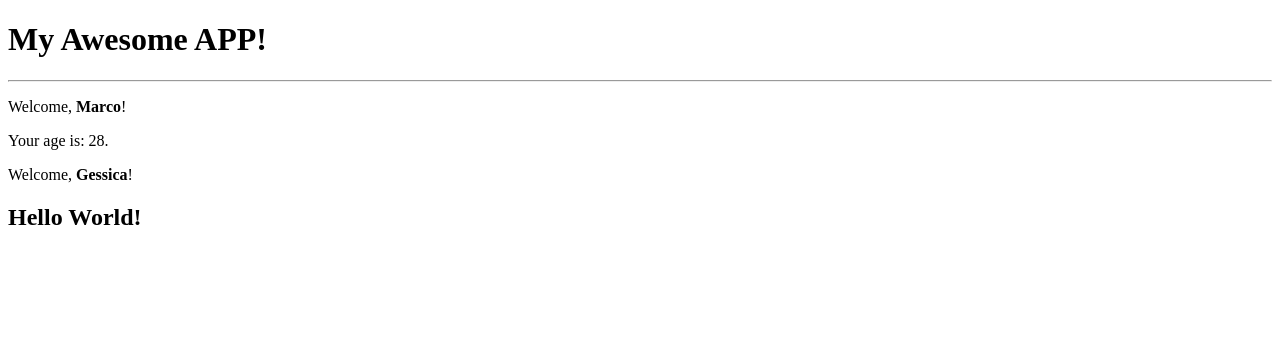
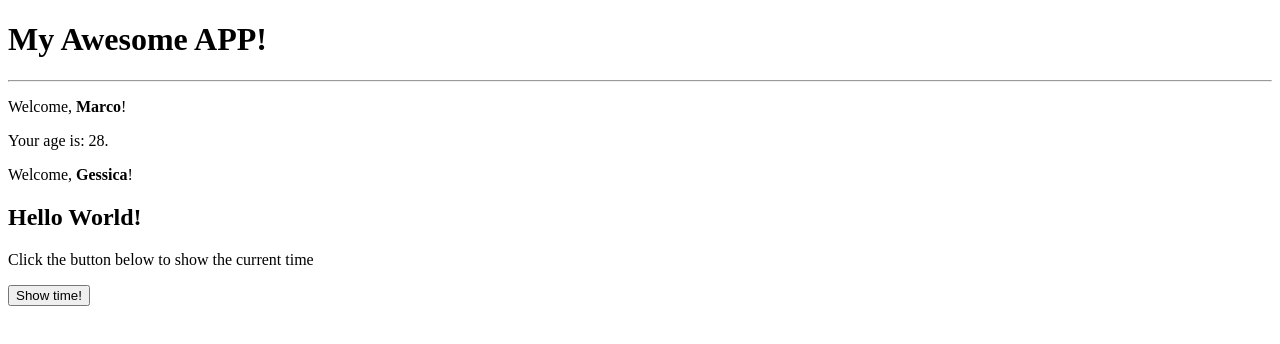
Before and after one commit to SkelGames95/ReactModules, a React (Vite) app in the folder Lessons/my-app/: page / in a window 1280 px wide. Shown: the top 344 px of the page. Built offline with nearby package versions, Linux system fonts and the light colour scheme.

Commit message:
AlertClock component added

```diff
--- /dev/null
+++ b/Lessons/my-app/src/AlertClock.jsx
@@ -0,0 +1,16 @@
+// Creation of a component with a button and an event to be triggered on click
+
+export const AlertClock = () => {
+    function handleButtonClick() {
+        const now = new Date();                                         // Date object is a built-in constructor
+        alert(`The current time is ${now.toLocaleTimeString()}`)        // alert is a global function that receives a string that we can show within an alert that appears in browser
+                                                                        // toLocaleTimeString is also a built-in function that extract the time in the local format
+    }
+
+    return(
+        <div>
+            <p>Click the button below to show the current time</p>
+            <button onClick={handleButtonClick}>Show time!</button>
+        </div>
+    )
+}
--- a/Lessons/my-app/src/App.jsx
+++ b/Lessons/my-app/src/App.jsx
@@ -1,4 +1,5 @@
 // import { HelloWorld } from "./HelloWorld"
+import { AlertClock } from "./AlertClock";
 import { Welcome } from "./Welcome"
 
 export const App = () => {
@@ -9,6 +10,8 @@
         <Welcome name="Marco" age={28} />
         <Welcome name="Gessica" />
         <Welcome />
+
+        <AlertClock />
     </div>
 )}
 
```
